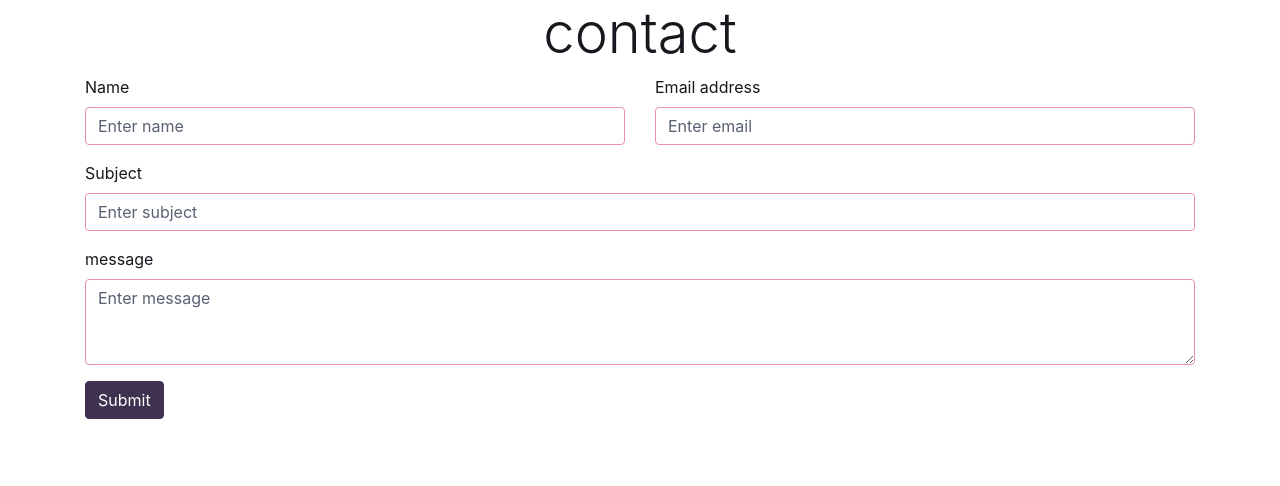
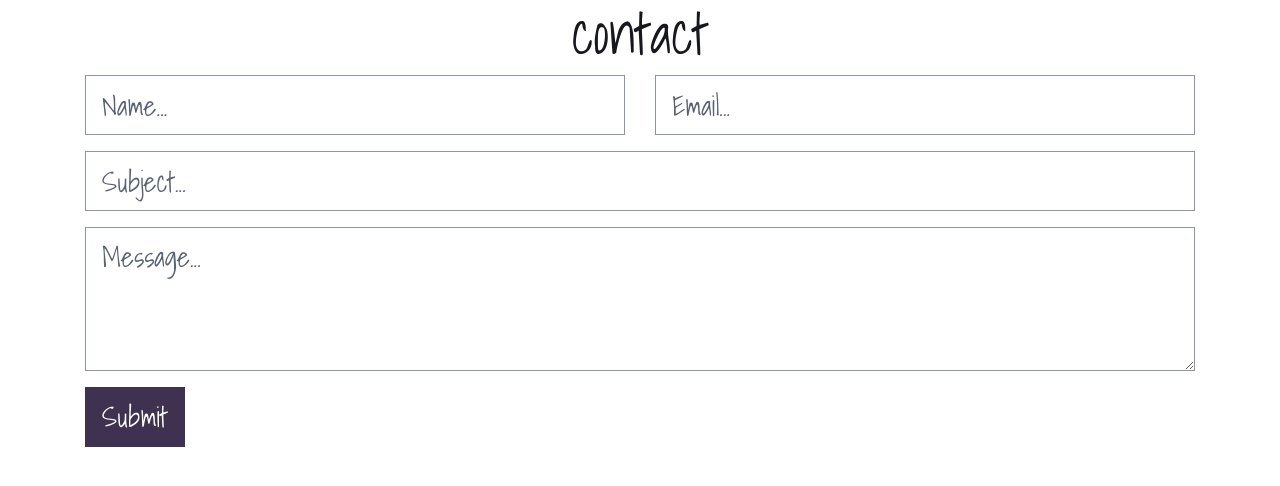
Before and after one commit to aaronshivers/contact, a React app: page / in a window 1280 px wide. Shown: the top 486 px of the page. Built offline with nearby package versions, Linux system fonts and the light colour scheme.

Commit message:
added custom validation messages

```diff
--- a/src/components/ContactForm.js
+++ b/src/components/ContactForm.js
@@ -1,22 +1,46 @@
-import React from 'react'
+import React, { useState } from 'react'
 import { Form, Row, Col, Button } from 'react-bootstrap'
 
-const ContactForm = () => (
-  <Form>
+const ContactForm = () => {
+  const [ validated, setValidated ] = useState(false)
+
+  const handleSubmit = event => {
+    const form = event.currentTarget
+
+    if (form.checkValidity() === false) {
+      event.preventDefault()
+      event.stopPropagation()
+    }
+
+    setValidated(true)
+  }
+
+  return (
+    <Form noValidate validated={ validated } onSubmit={ handleSubmit }>
       <Row>
         <Col sm={ 6 }>
           {/* Name */}
           <Form.Group controlId="name">
-          <Form.Label>Name</Form.Label>
-          <Form.Control type="text" placeholder="Enter name" />
+            <Form.Control
+              size="lg"
+              type="text"
+              placeholder="Name..."
+              required
+            />
+          <Form.Control.Feedback type="invalid">Please enter your name.</Form.Control.Feedback>
           </Form.Group>
         </Col>
 
         <Col sm={ 6 }>
           {/* Email */}
           <Form.Group controlId="email">
-          <Form.Label>Email address</Form.Label>
-          <Form.Control type="email" placeholder="Enter email" />
+            <Form.Control
+              size="lg"
+              type="email"
+              placeholder="Email..."
+              required
+            />
+          <Form.Control.Feedback type="invalid">Please enter your email.</Form.Control.Feedback>
           </Form.Group>
         </Col>
       </Row>
@@ -25,8 +49,13 @@ const ContactForm = () => (
         <Col>
           {/* Subject */}
           <Form.Group controlId="subject">
-          <Form.Label>Subject</Form.Label>
-          <Form.Control type="text" placeholder="Enter subject" />
+            <Form.Control
+              size="lg"
+              type="text"
+              placeholder="Subject..."
+              required
+            />
+          <Form.Control.Feedback type="invalid">Please enter the subject.</Form.Control.Feedback>
           </Form.Group>
         </Col>
       </Row>
@@ -36,8 +65,14 @@ const ContactForm = () => (
         <Col>
           {/* Message */}
           <Form.Group controlId="message">
-          <Form.Label>message</Form.Label>
-          <Form.Control as="textarea" rows="3" placeholder="Enter message" />
+            <Form.Control
+              size="lg"
+              as="textarea"
+              rows="3"
+              placeholder="Message..."
+              required
+            />
+          <Form.Control.Feedback type="invalid">Please enter a message.</Form.Control.Feedback>
           </Form.Group>
         </Col>
       </Row>
@@ -45,7 +80,7 @@ const ContactForm = () => (
       <Row>
         <Col xs={ 3 }>
           {/* Button */}
-        <Button variant="primary" type="submit">
+          <Button size="lg" variant="primary" type="submit">
             Submit
           </Button>
         </Col>
@@ -53,5 +88,6 @@ const ContactForm = () => (
 
     </Form>
   )
+}
 
 export default ContactForm
--- a/src/styles/custom/_custom.scss
+++ b/src/styles/custom/_custom.scss
@@ -1,17 +1,26 @@
+// Components
+$border-radius: none;
+$border-radius-lg: none;
+
 // Colors
 $purple: #3f3250;
 $blue: #22252c;
 $red: #e14658;
 $yellow: #c0b3a0;
+$green: #29BF12;
 $gray-900: #16181d;
 $gray-800: #2c303a;
 $gray-700: #434956;
 $gray-600: #596173;
 $gray-500: #6f7990;
-$gray-400: #ec94a6;
+$gray-400: #8c94a6;
 $gray-300: #a9afbc;
-$gray-200: #cdc9d3;
+$gray-200: #c5c9d3;
 $gray-100: #e2e4e9;
 
 $primary: $purple;
 $secondary: $blue;
+
+// Typeography
+$font-family-base: 'Shadows Into Light', cursive;
+$font-size-base: 1.4rem;
--- a/src/styles/styles.scss
+++ b/src/styles/styles.scss
@@ -1,2 +1,3 @@
 @import './custom/custom';
 @import '../../node_modules/bootstrap/scss/bootstrap';
+@import url('https://fonts.googleapis.com/css?family=Shadows+Into+Light&display=swap');
```
Lines whose indentation alone changed are shown as unchanged.
